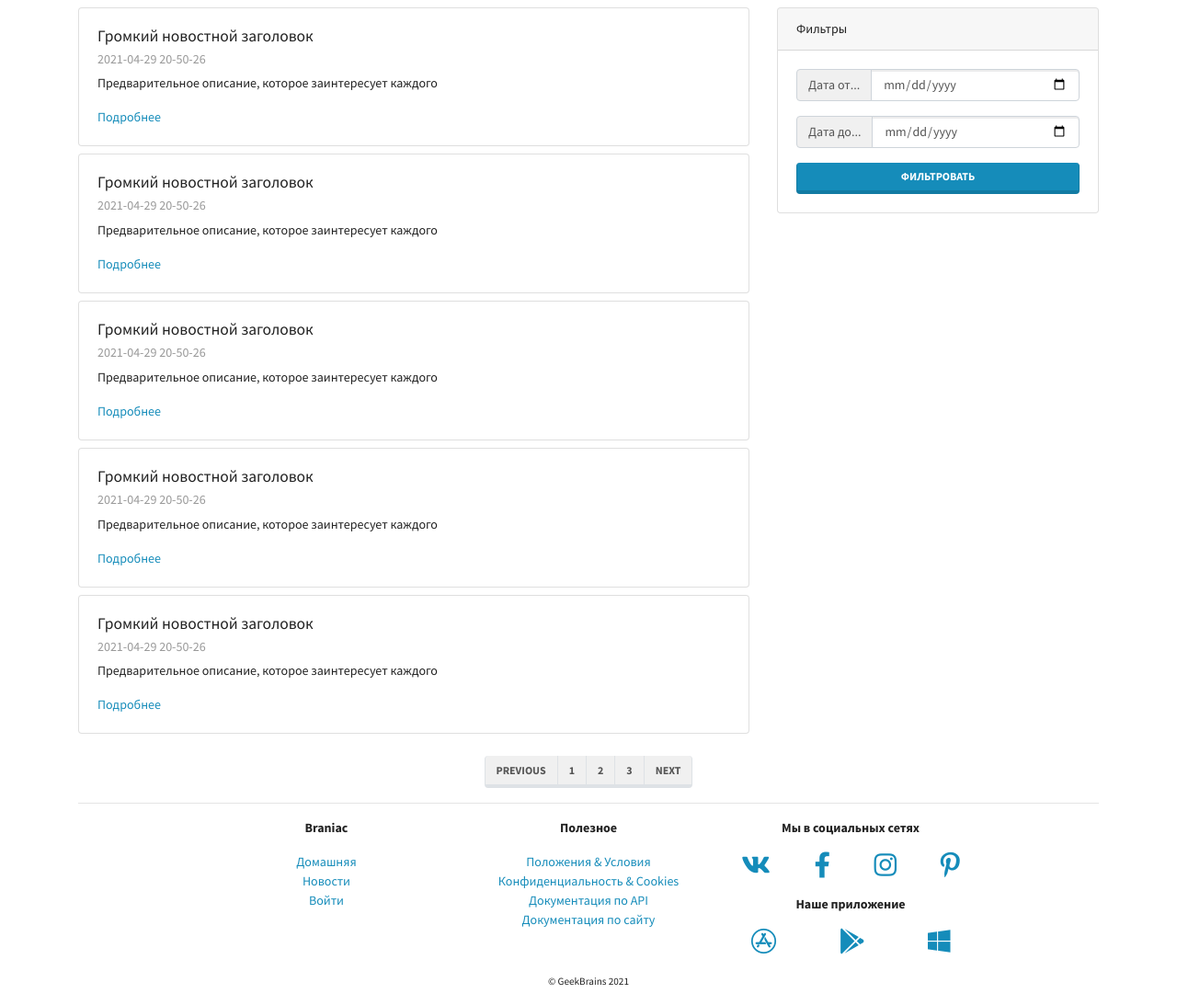
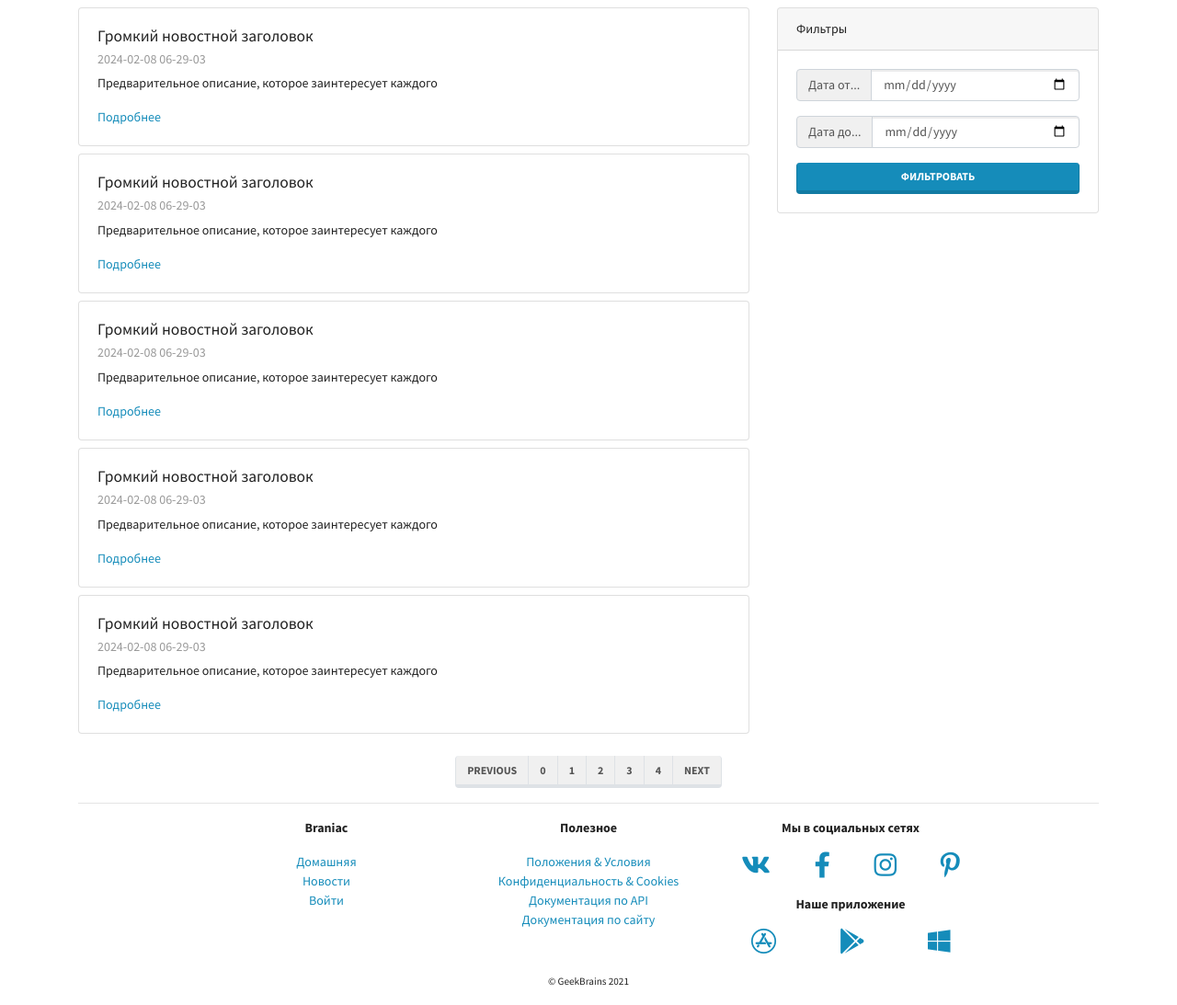
Before and after one commit to Mrn4vn/BraniacLM, a Django app: page /mainapp/news/ in a window 1280 px wide. Shown: the part 154-1247 px from the top of the page at 92% size. Run offline with Django 3.2, Linux system fonts and the light colour scheme; some libraries are stand-ins or nearby versions.

Commit message:
Lesson_3 Custom template filters

```diff
--- a/mainapp/templates/mainapp/news.html
+++ b/mainapp/templates/mainapp/news.html
@@ -1,16 +1,18 @@
 {% extends 'base.html' %}
 
 {% block content %}
+
+{% with range as double_range %}
 
 <div class="row">
 
   <div class="col-lg-8">
 
-    {% for i in range %}
+    {% for i in double_range %}
     <div class="card my-2">
       <div class="card-body">
         <h5 class="card-title">{{ news_title }}</h5>
-        <h6 class="card-subtitle mb-2 text-muted">2021-04-29 20-50-26</h6>
+        <h6 class="card-subtitle mb-2 text-muted">{{ datetime_obj|date:"Y-m-d h-i-s" }}</h6>
         <p class="card-text">{{ news_preview }}</p>
         <a href="#" class="card-link">Подробнее</a>
       </div>
@@ -52,12 +54,16 @@
   <nav aria-label="Page navigation example">
     <ul class="pagination">
       <li class="page-item"><a class="page-link" href="#">Previous</a></li>
-      <li class="page-item"><a class="page-link" href="#">1</a></li>
-      <li class="page-item"><a class="page-link" href="#">2</a></li>
-      <li class="page-item"><a class="page-link" href="#">3</a></li>
+
+      {% for i in double_range %}
+      <li class="page-item"><a class="page-link" href="#">{{ i }}</a></li>
+      {% endfor %}
+
       <li class="page-item"><a class="page-link" href="#">Next</a></li>
     </ul>
   </nav>
 </div>
 
+{% endwith %}
+
 {% endblock content %}
```
Also changed, not shown: mainapp/templatetags/__init__.py (added), mainapp/templatetags/email_to_link.py (added).
